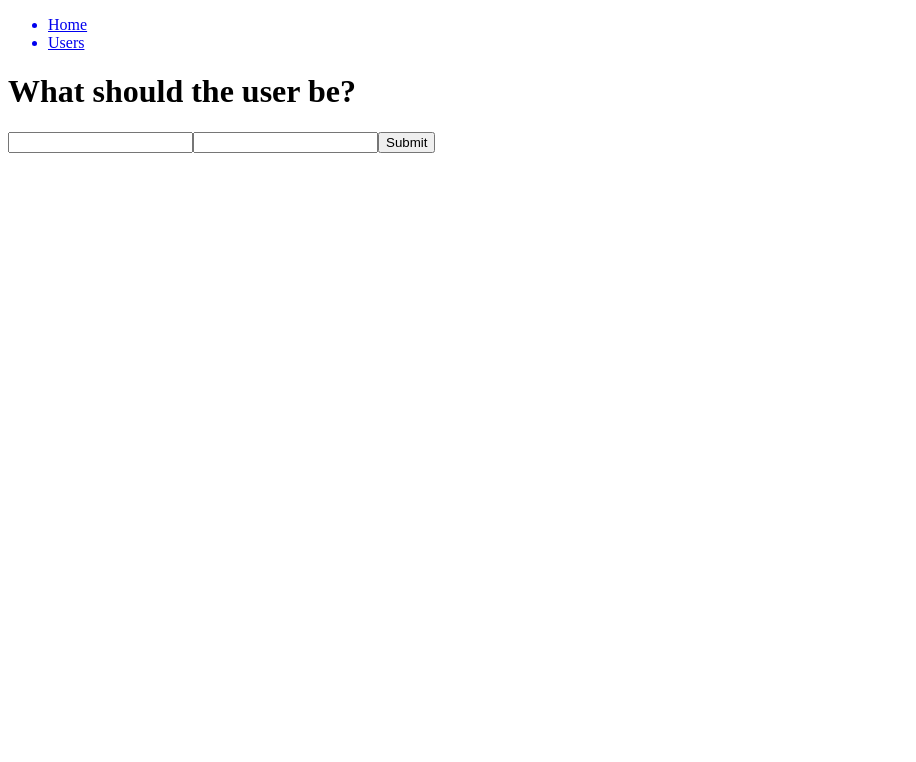
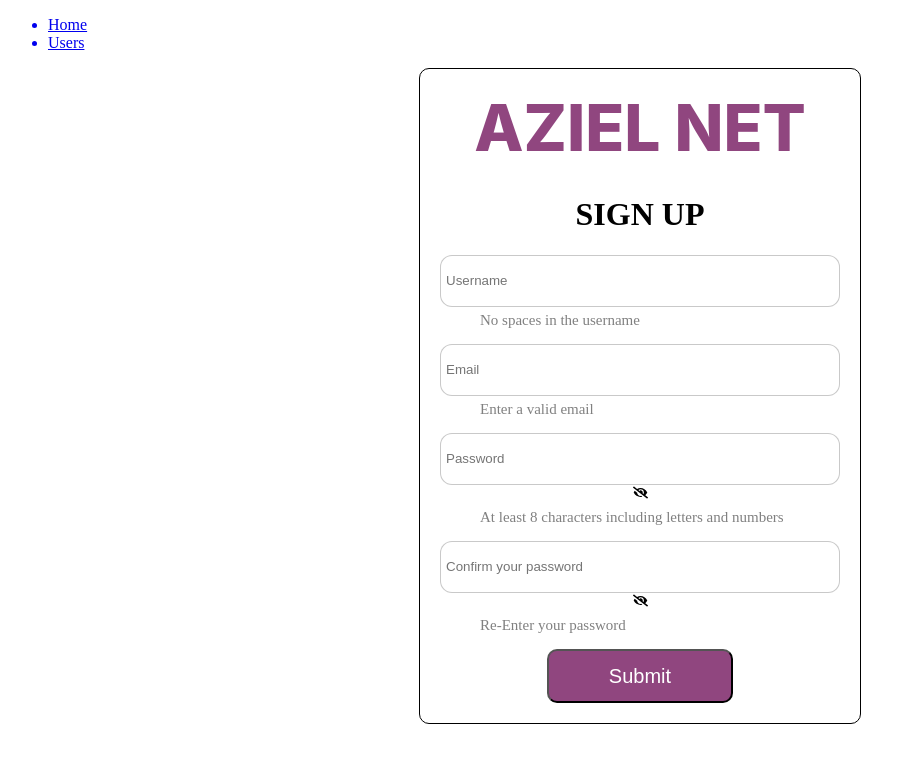
Before and after one commit to odrinl/social-network, a React app in the folder client/: page /user/create in a window 1280 px wide. Shown: the top 762 px of the page, without its empty margins (0-916 px from the left). Built offline with nearby package versions, Linux system fonts and the light colour scheme.

Commit message:
create-account

```diff
--- a/client/package.json
+++ b/client/package.json
@@ -55,6 +55,7 @@
     "prop-types": "^15.7.2",
     "react": "^17.0.2",
     "react-dom": "^17.0.2",
+    "react-icons": "^4.11.0",
     "react-router-dom": "^6.0.2",
     "styled-components": "^6.1.0"
   }
--- a/client/src/pages/User/CreateUser.jsx
+++ b/client/src/pages/User/CreateUser.jsx
@@ -1,13 +1,26 @@
 import React, { useEffect, useState } from "react";
-
+import styled from "styled-components";
 import Input from "../../components/Input";
 import useFetch from "../../hooks/useFetch";
 import TEST_ID from "./CreateUser.testid";
+import { FaEye, FaEyeSlash } from "react-icons/fa";
 
 const CreateUser = () => {
   const [name, setName] = useState("");
   const [email, setEmail] = useState("");
-
+  const [password, setPassword] = useState("");
+  const [confirmPassword, setConfirmPassword] = useState("");
+  const [showPassword, setShowPassword] = useState(false);
+  const isPasswordValid = () => {
+    const validPattern = /^(?=.*[A-Za-z])(?=.*\d).{8,}$/;
+    return validPattern.test(password);
+  }
+  const isPasswordConfirmValid = () => {
+    return confirmPassword === password && confirmPassword !== "";
+  }
+  const togglePasswordVisibility = ()=>{
+    setShowPassword(prevState=> !prevState);
+  }
   const onSuccess = () => {
     setName("");
     setEmail("");
@@ -16,11 +29,9 @@ const CreateUser = () => {
     "/user/create",
     onSuccess
   );
-
   useEffect(() => {
     return cancelFetch;
   }, []);
-
   const handleSubmit = (e) => {
     e.preventDefault();
     performFetch({
@@ -28,10 +39,9 @@ const CreateUser = () => {
       headers: {
         "content-type": "application/json",
       },
-      body: JSON.stringify({ user: { name, email } }),
+      body: JSON.stringify({ user: { name, email, password } }),
     });
   };
-
   let statusComponent = null;
   if (error != null) {
     statusComponent = (
@@ -44,30 +54,155 @@ const CreateUser = () => {
       <div data-testid={TEST_ID.loadingContainer}>Creating user....</div>
     );
   }
-
   return (
+    <Container>
+      <Title>AZIEL NET</Title>
       <div data-testid={TEST_ID.container}>
-      <h1>What should the user be?</h1>
+        <h1>SIGN UP</h1>
         <form onSubmit={handleSubmit}>
-        <Input
-          name="name"
+          <InputField>
+            <StyledInput
+              name="username"
+              placeholder="Username"
               value={name}
               onChange={(value) => setName(value)}
               data-testid={TEST_ID.nameInput}
             />
-        <Input
+            <GuideList>
+              <li>No spaces in the username</li>
+            </GuideList>
+          </InputField>
+          <InputField>
+            <StyledInput
               name="email"
               value={email}
+              placeholder="Email"
               onChange={(value) => setEmail(value)}
               data-testid={TEST_ID.emailInput}
             />
-        <button type="submit" data-testid={TEST_ID.submitButton}>
+            <GuideList>
+              <li>Enter a valid email</li>
+            </GuideList>
+          </InputField>
+          <InputField>
+            <StyledInput
+              name="password"
+              value={password}
+              placeholder="Password"
+              onChange={(value) => setPassword(value)}
+              type={showPassword ? "text" : "password"}
+              style={{
+                backgroundColor:
+                  password.trim() !== ""
+                    ? isPasswordValid()
+                      ? "rgba(0, 255, 0, 0.5)"
+                      : "rgba(255, 0, 0, 0.5)"
+                    : "auto",
+                color: "white",
+              }}
+              data-testid={TEST_ID.emailInput}
+            />
+            <IconWrapper onClick={togglePasswordVisibility}>
+              {showPassword ? <FaEye /> : <FaEyeSlash />}
+            </IconWrapper>
+            <GuideList>
+              <li>At least 8 characters including letters and numbers</li>
+            </GuideList>
+          </InputField>
+          <InputField>
+            <StyledInput
+              name="confirm password"
+              value={confirmPassword}
+              placeholder="Confirm your password"
+              onChange={(value) => setConfirmPassword(value)}
+              type={showPassword ? "text" : "password"}
+              style={{
+                backgroundColor:
+                  confirmPassword.trim() !== ""
+                    ? isPasswordConfirmValid()
+                      ? "rgba(0, 255, 0, 0.5)"
+                      : "rgba(255, 0, 0, 0.5)"
+                    : "auto",
+                color: "white",
+              }}
+              data-testid={TEST_ID.emailInput}
+            />
+            <IconWrapper onClick={togglePasswordVisibility}>
+              {showPassword ? <FaEye /> : <FaEyeSlash />}
+            </IconWrapper>
+            <GuideList>
+              <li>Re-Enter your password</li>
+            </GuideList>
+          </InputField>
+          <StyledButton type="submit" data-testid={TEST_ID.submitButton}>
             Submit
-        </button>
+          </StyledButton>
         </form>
         {statusComponent}
       </div>
+    </Container>
   );
 };
 
 export default CreateUser;
+
+// Styled components
+const Container = styled.div`
+display: flex;
+flex-direction: column;
+text-align: center;
+max-width: 400px;
+margin: 0 auto;
+padding: 20px;
+width: 591px;
+height: auto;
+border-radius: 10px;
+border: 1px solid #000;
+`;
+const Title = styled.div`
+margin: 0 auto;
+width: 348px;
+height: 86px;
+color: #90467F;
+font-family: Inter;
+font-size: 64px;
+font-style: normal;
+font-weight: 800;
+line-height: normal;
+`;
+const InputField = styled.div`
+margin: 10px auto 10px;
+display: flex;
+max-width: 100%;
+flex-direction: column;
+align-items: left;
+font-size:15px
+`;
+const GuideList = styled.ul`
+margin:5px auto 5px 0px;
+display:flex;
+font-color:gray;
+color: gray;
+list-style: none;
+`
+const StyledInput = styled(Input)`
+height: 40px;
+align-self: stretch;
+border-radius: 12px;
+border: 1px solid rgba(102, 102, 102, 0.35);
+padding:5px
+`
+const StyledButton = styled.button`
+width: 185.867px;
+height: 54.5px;
+flex-shrink: 0;
+border-radius: 10px;
+background: #90467F;
+color: white;
+font-size: 20px;
+cursor: pointer;
+`
+const IconWrapper = styled.div`
+  position: relative;
+  cursor: pointer;
+`;
--- a/package.json
+++ b/package.json
@@ -48,7 +48,8 @@
     "@types/jest": "^27.0.2",
     "axios": "^0.24.0",
     "cypress": "^9.1.0",
-    "husky": "^7.0.0"
+    "husky": "^7.0.0",
+    "prettier": "3.0.3"
   },
   "dependencies": {
     "concurrently": "^6.4.0"
```
Also changed, not shown: 2 other files (tests, documents, lock files or other folders). Lines whose indentation alone changed are shown as unchanged.
